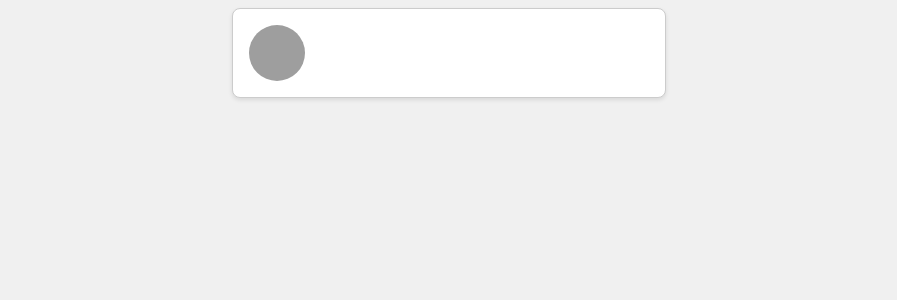
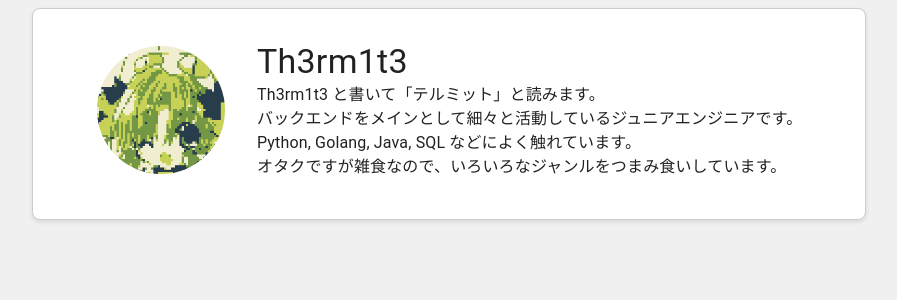
Before and after one commit to Th3rm1t0/th3rm1t3.net, a React (Vite) app in the folder frontend/: page / in a window 1280 px wide. Shown: the top 300 px of the page, without its empty margins (191-1088 px from the left). Built offline with nearby package versions, Linux system fonts and the light colour scheme; grey boxes are pictures that could not be loaded.

Commit message:
プロフィールをコンポーネントに置き換え

```diff
--- a/frontend/src/assets/app/App.css
+++ b/frontend/src/assets/app/App.css
@@ -6,16 +6,3 @@
   font-family: 'Noto Sans JP', sans-serif;
   color: #1f1f1f;
 }
-
-#profile-box {
-  display: flex;
-  align-items: center;
-  justify-content: space-between;
-  padding: 16px;
-  border: 1px solid #ccc;
-  background-color: white;
-  border-radius: 8px;
-  max-width: 400px;
-  margin: auto;
-  box-shadow: 0 2px 4px rgba(0, 0, 0, 0.1);
-}
--- a/frontend/src/assets/app/App.tsx
+++ b/frontend/src/assets/app/App.tsx
@@ -1,20 +1,14 @@
 import './App.css'
-import { Container, Box, Avatar, Typography } from '@mui/material'
+import { Container } from '@mui/material'
+import { Profile } from './profile/Profile'
+import { useState } from 'react'
 
 export const App = () => {
+  const [lang, setLang] = useState<"ja"|"en">("ja")
   return (
     <>
       <Container>
-        <Box id="profile-box">
-          <Avatar
-            alt="Profile Icon"
-            src="/path-to-your-image.jpg"
-            sx={{ width: 56, height: 56 }}
-          />
-          <Typography variant="body1" textAlign="left" marginLeft="16px">
-
-          </Typography>
-        </Box>
+        <Profile lang={lang}/>
       </Container>
     </>
   )
```
